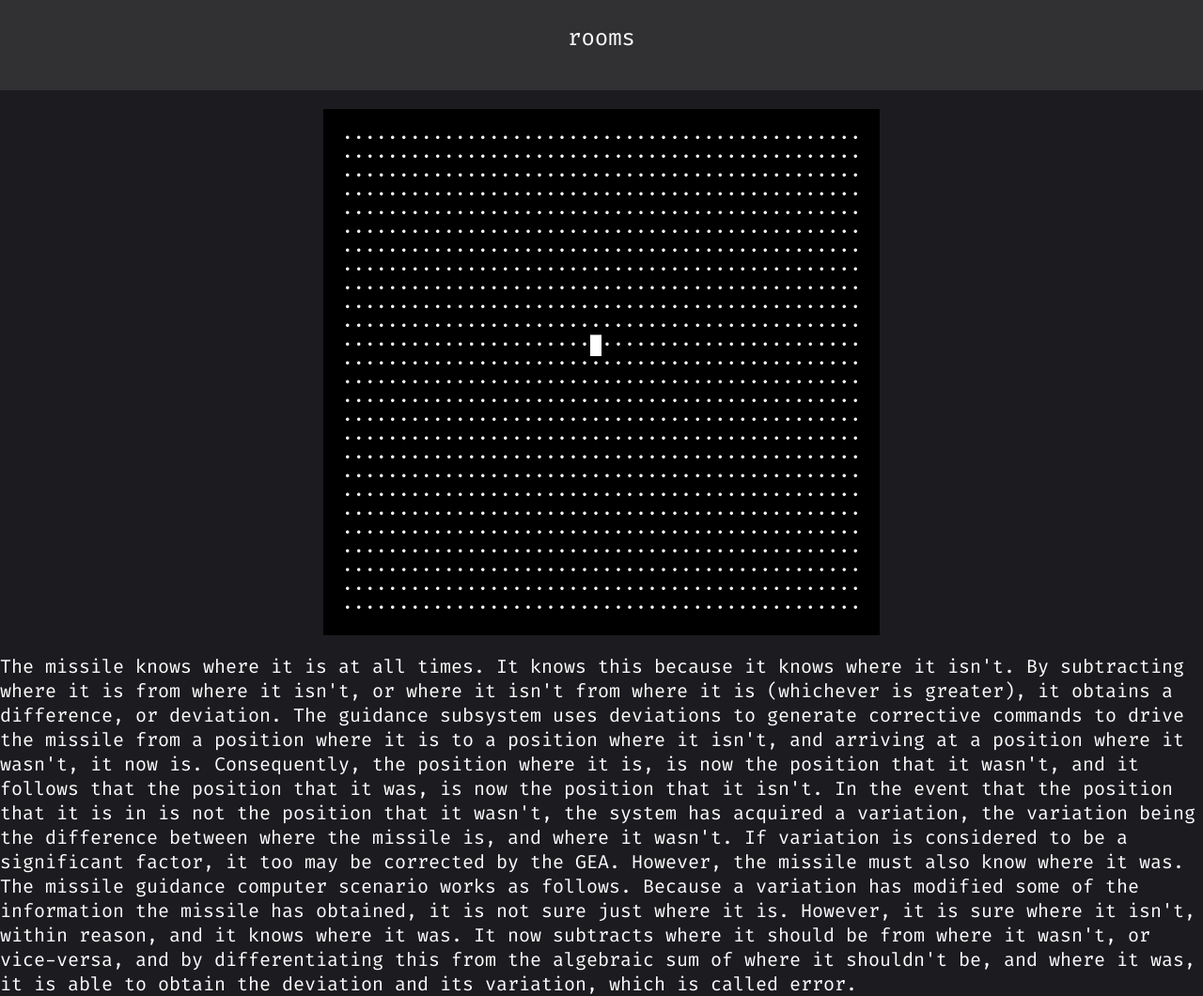
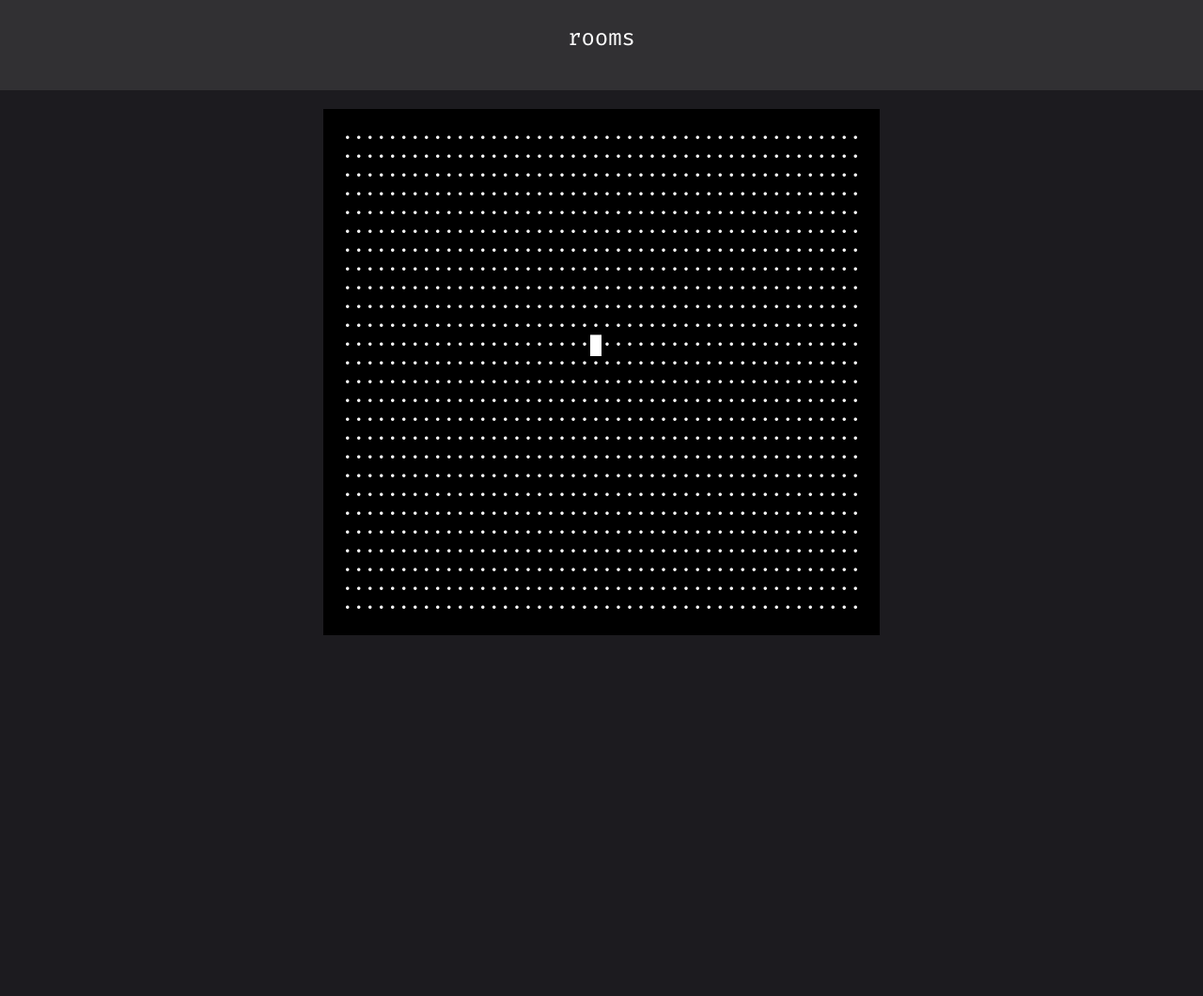
Before and after one commit to n1colassilva/rooms, a plain HTML site: page index.html in a window 1280 px wide. Shown: the whole page at 94% size. After the commit the page ends 800 px from the top, so only its background shows below. Drawn offline with Linux system fonts and the light colour scheme.

Commit message:
forgot what i did but it works!
Signed-off-by: n1colassilva <nicolassilva0109@gmail.com>

```diff
--- a/index.html
+++ b/index.html
@@ -1,43 +1,29 @@
 <!DOCTYPE html>
 <html lang="en">
-
 	<head>
 		<meta charset="UTF-8" />
-	<meta http-equiv="X-UA-Compatible" content="IE=edge" />
-	<meta name="viewport" content="width=device-width, initial-scale=1.0" />
+		<meta
+			http-equiv="X-UA-Compatible"
+			content="IE=edge" />
+		<meta
+			name="viewport"
+			content="width=device-width, initial-scale=1.0" />
 		<title>Rooms</title>
-	<link rel="stylesheet" href="rooms.css" />
+		<link
+			rel="stylesheet"
+			href="rooms.css" />
 	</head>
 
 	<body>
 		<header>rooms</header>
 		<div id="field-wrapper">
-		<main id="game-field" tabindex="0"></main>
+			<main
+				id="game-field"
+				tabindex="0"></main>
 		</div>
-	<footer>
-		The missile knows where it is at all times. It knows this because it knows where it isn't. By subtracting where
-		it is from where it isn't, or where
-		it isn't from where it is (whichever is greater), it obtains a difference, or deviation. The guidance subsystem
-		uses deviations to generate
-		corrective commands to drive the missile from a position where it is to a position where it isn't, and arriving
-		at a position where it wasn't, it
-		now is. Consequently, the position where it is, is now the position that it wasn't, and it follows that the
-		position that it was, is now the
-		position that it isn't. In the event that the position that it is in is not the position that it wasn't, the
-		system has acquired a variation, the
-		variation being the difference between where the missile is, and where it wasn't. If variation is considered to
-		be a significant factor, it too may
-		be corrected by the GEA. However, the missile must also know where it was. The missile guidance computer
-		scenario works as follows. Because a
-		variation has modified some of the information the missile has obtained, it is not sure just where it is.
-		However, it is sure where it isn't, within
-		reason, and it knows where it was. It now subtracts where it should be from where it wasn't, or vice-versa, and
-		by differentiating this from the
-		algebraic sum of where it shouldn't be, and where it was, it is able to obtain the deviation and its variation,
-		which is called error.
-	</footer>
+		<footer></footer>
 	</body>
 	<script src="javascript/graphics.js"></script>
-<script src="javascript/charachter.js"></script>
-
+	<script src="javascript/movement.js"></script>
+	<script src="javascript/controls.js"></script>
 </html>
```
Also changed, not shown: javascript/controls.js (added), javascript/movement.js (renamed from javascript/charachter.js). Lines whose indentation alone changed are shown as unchanged.
